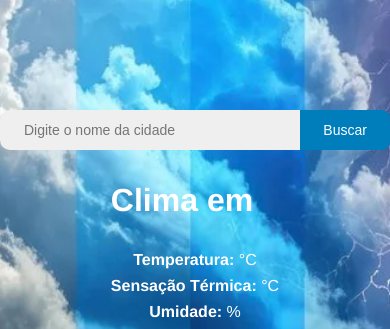
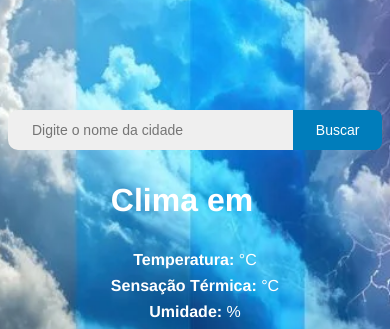
Before and after one commit to Andregr99/Clima_APP, a Django app: page / in a window 390 px wide. Shown: the part 380-709 px from the top of the page. Run offline with Django 4.2, Linux system fonts and the light colour scheme; data that the repository does not hold is empty.

Commit message:
ajuste mobile

```diff
--- a/clima_project/clima_app/static/clima_app/css/main-page.css
+++ b/clima_project/clima_app/static/clima_app/css/main-page.css
@@ -111,3 +111,11 @@
     color: var(--text-color);
     padding: 2em 0;
 }
+
+/* Interface Tablet e Mobile */
+
+@media screen and (max-width: 768px) {
+    #input-search{
+        padding: 0 8px;
+    }
+}
```
